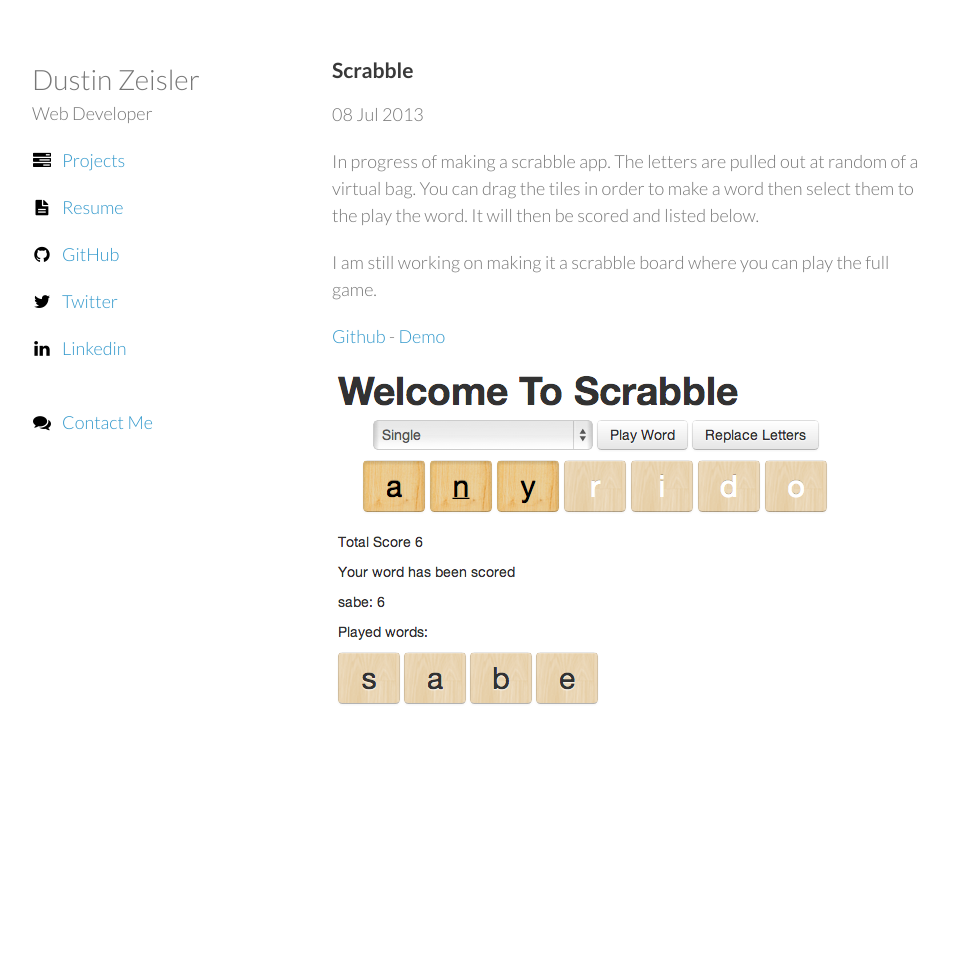
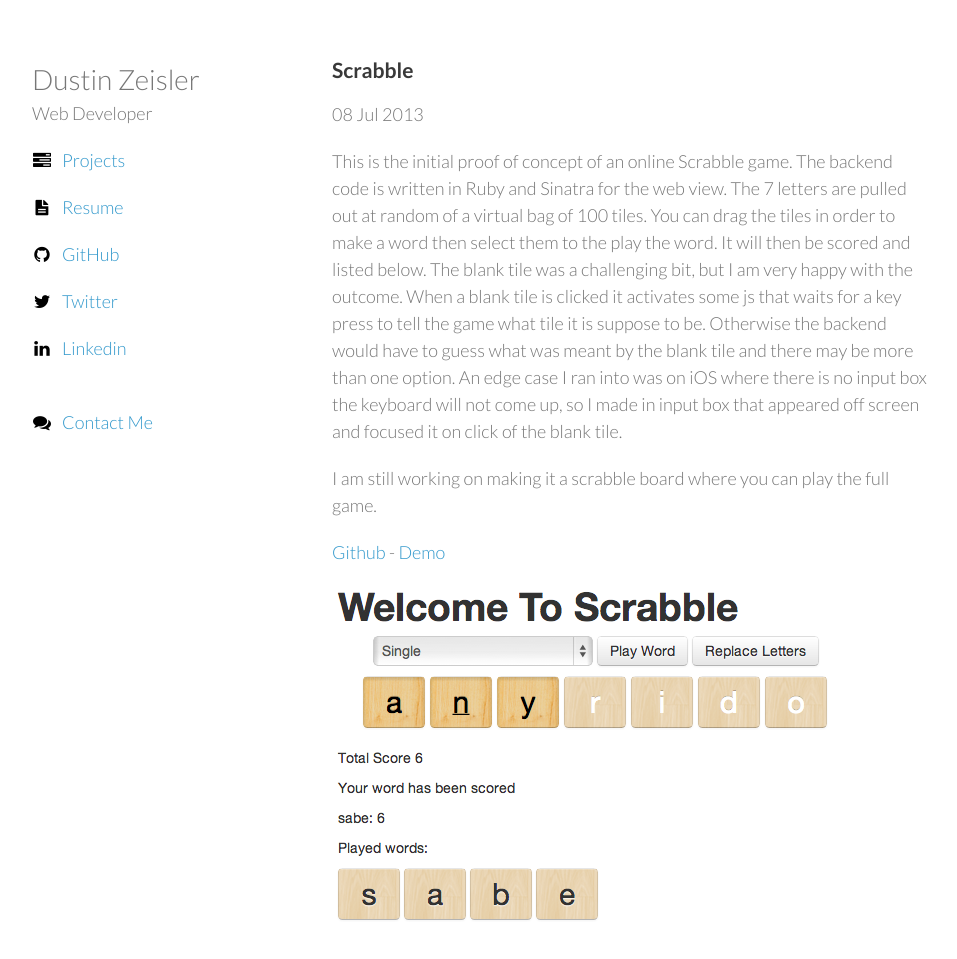
Before and after one commit to zeisler/zeisler.github.io, a Jekyll site: the page built from _posts/2013-07-08-scrabble.md, in a window 1280 px wide and 1004 px high. Shown: the top 959 px of the window, without its empty margins (158-1115 px from the left). Built offline with Jekyll 4.4.1, drawn with Linux system fonts in a browser that asks for light colours.

Commit message:
add more info

```diff
--- a/_posts/2013-07-08-scrabble.md
+++ b/_posts/2013-07-08-scrabble.md
@@ -5,8 +5,8 @@ description:
 category:
 tags: []
 ---
-In progress of making a scrabble app.
- The letters are pulled out at random of a virtual bag. You can drag the tiles in order to make a word then select them to the play the word. It will then be scored and listed below.
+
+This is the initial proof of concept of an online Scrabble game. The backend code is written in Ruby and Sinatra for the web view. The 7 letters are pulled out at random of a virtual bag of 100 tiles. You can drag the tiles in order to make a word then select them to the play the word. It will then be scored and listed below. The blank tile was a challenging bit, but I am very happy with the outcome. When a blank tile is clicked it activates some js that waits for a key press to tell the game what tile it is suppose to be. Otherwise the backend would have to guess what was meant by the blank tile and there may be more than one option. An edge case I ran into was on iOS where there is no input box the keyboard will not come up, so I made in input box that appeared off screen and focused it on click of the blank tile.
 
 I am still working on making it a scrabble board where you can play the full game.
 
```
